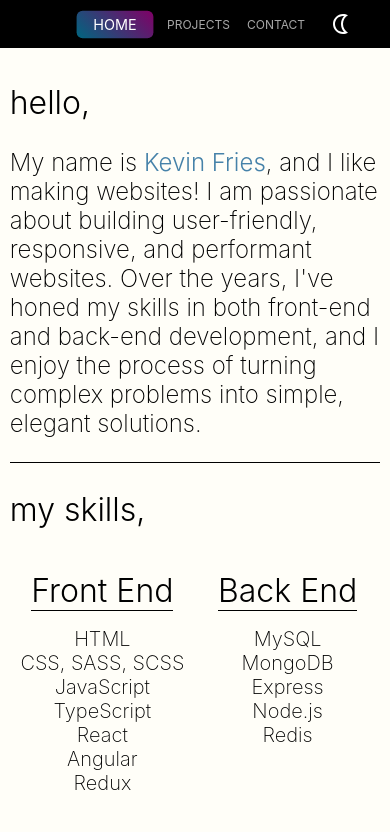
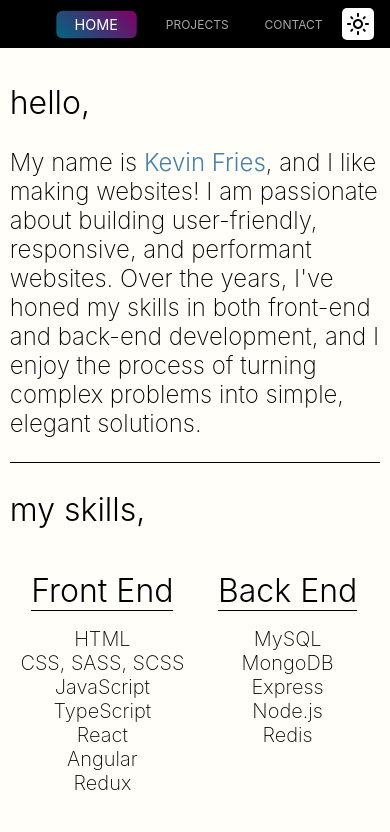
Before and after one commit to kevinsctfries/Portfolio, a React (Vite) app: page / in a window 390 px wide. Shown: the top 832 px of the page. Built offline with nearby package versions, Linux system fonts and the light colour scheme.

Commit message:
Animate dark mode button with sliding background effect

```diff
--- a/src/components/navbar/NavBar.tsx
+++ b/src/components/navbar/NavBar.tsx
@@ -9,17 +9,15 @@ const NavBar = () => {
   const [darkMode, setDarkMode] = useState<boolean>(() => {
     // Get the current dark mode preference from localStorage
     const mode = localStorage.getItem("darkMode");
-    return mode === "enabled"; // Check if dark mode is enabled
+    return mode === "enabled";
   });
 
   const toggleDarkMode = () => {
     const newDarkMode = !darkMode;
     setDarkMode(newDarkMode);
 
-    // Store the new preference in localStorage
     localStorage.setItem("darkMode", newDarkMode ? "enabled" : "disabled");
 
-    // Get the root element for CSS variable updates
     const root = document.documentElement;
 
     if (newDarkMode) {
@@ -47,8 +45,9 @@ const NavBar = () => {
         disableRipple={true}
         size={"small"}
         id="darkmodeBtn"
-        onClick={toggleDarkMode}>
-        {darkMode ? <LightModeOutlinedIcon /> : <NightlightOutlinedIcon />}
+        onClick={toggleDarkMode}
+        className={darkMode ? "darkBtn" : "lightBtn"}>
+        {darkMode ? <NightlightOutlinedIcon /> : <LightModeOutlinedIcon />}
       </IconButton>
     </header>
   );
--- a/src/components/navbar/navbar.css
+++ b/src/components/navbar/navbar.css
@@ -50,8 +50,44 @@ header a:active {
 
 /* Dark Mode Button */
 #darkmodeBtn {
-  color: var(--navbar-active);
-  margin: 0 1rem 0 1rem;
+  margin: 1rem;
+  color: white;
+  border-radius: 5px;
+  padding: 0.25rem;
+  position: relative;
+  overflow: hidden;
+  transition: color 0.3s, box-shadow 0.3s;
+  z-index: 1;
+}
+
+#darkmodeBtn::before {
+  content: "";
+  position: absolute;
+  top: 100%;
+  left: 0;
+  right: 0;
+  bottom: 0;
+  background-color: white;
+  transition: top 0.3s ease;
+  z-index: -1;
+}
+
+#darkmodeBtn.lightBtn {
+  color: black;
+}
+
+#darkmodeBtn.lightBtn::before {
+  top: 0;
+}
+
+#darkmodeBtn.darkBtn {
+  background: transparent;
+  color: white;
+  box-shadow: 0 0 5px white;
+}
+
+#darkmodeBtn.darkBtn::before {
+  top: 100%;
 }
 
 /* Responsive Design */
@@ -69,6 +105,12 @@ header a:active {
     flex-grow: 1;
   }
 
+  .nav-links a {
+    margin: 0.5rem;
+    font-size: 1rem;
+    max-width: 15vw;
+  }
+
   #darkmodeBtn {
     position: absolute;
     right: 1rem;
@@ -76,13 +118,12 @@ header a:active {
 }
 
 @media only screen and (max-width: 768px) {
-  .nav-links {
-    gap: 0;
+  .nav-links a {
+    font-size: 0.75rem;
+    max-width: 15vw;
   }
 
-  .nav-links a {
-    margin: 0.5rem;
-    font-size: 0.75rem;
-    width: 3.5rem;
+  #darkmodeBtn {
+    margin: 0;
   }
 }
```
